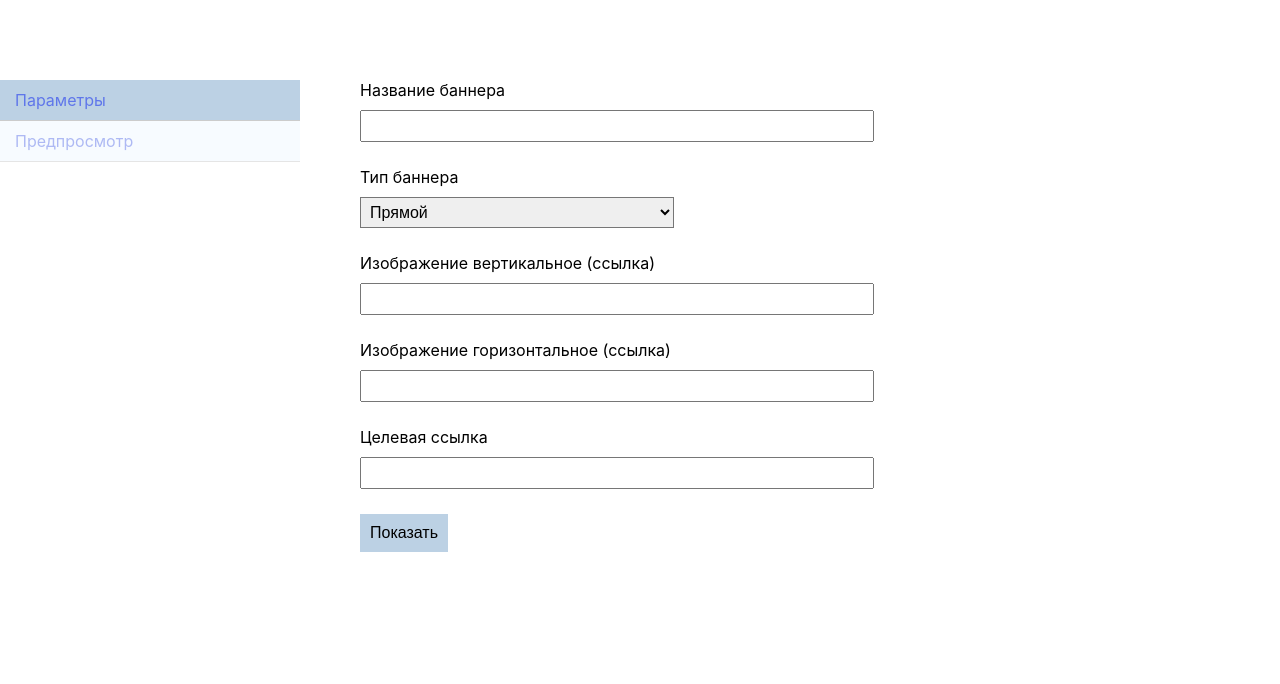
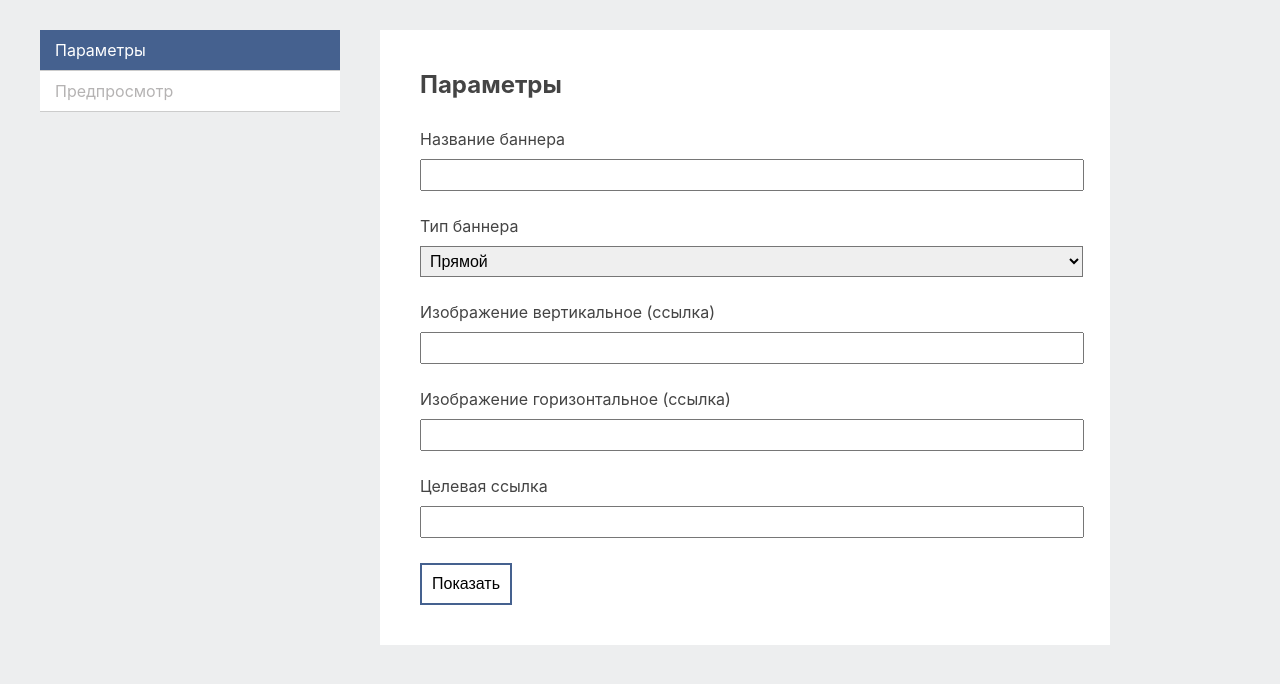
Before and after one commit to elmiraibragimova/quiet-media, a React app: page /params in a window 1280 px wide. Shown: the top 684 px of the page. Built offline with nearby package versions, Linux system fonts and the light colour scheme.

Commit message:
style app

```diff
--- a/src/components/App.js
+++ b/src/components/App.js
@@ -43,6 +43,7 @@ class App extends Component {
         </aside>
         <main className="layout__content">
           <section id="params" className="screen">
+            <h2 className="screen__title">Параметры</h2>
             <Form
               banner={this.state.currentBanner}
               updateBanner={this.updateBanner}
@@ -50,11 +51,16 @@ class App extends Component {
             />
           </section>
 
-          <section id="preview" className="screen">
-            {this.isPreviewAvailable() && (
-              <Banner banner={this.state.savedBanner} />
-            )}
-          </section>
+          {this.isPreviewAvailable() && (
+            <section id="preview" className="screen">
+              <>
+                <h2 className="screen__title">Предпросмотр</h2>
+                <div className="screen__container">
+                  <Banner banner={this.state.savedBanner} />
+                </div>
+              </>
+            </section>
+          )}
         </main>
       </section>
     )
--- a/src/css/main.css
+++ b/src/css/main.css
@@ -5,16 +5,18 @@ body {
     sans-serif;
   -webkit-font-smoothing: antialiased;
   -moz-osx-font-smoothing: grayscale;
+  background-color: #edeeef;
+  color: #444;
 }
 
 a {
   text-decoration: none;
-  color: #5f76ea;
+  color: #45618f;
   transition: color 0.3s;
 }
 
 a:hover {
-  color: #485cc3;
+  color: #1d1d1d;
 }
 
 ul {
@@ -26,20 +28,22 @@ ul {
 
 .layout {
   display: grid;
-  grid-template-columns: minmax(auto, 300px) 1fr;
-  grid-template-rows: 80px auto;
-  grid-column-gap: 30px;
+  grid-template-columns: 30px minmax(auto, 300px) 1fr;
+  grid-column-gap: 10px;
+  height: 100vh;
+  padding-top: 30px;
 }
 
 .layout__sidebar {
-  grid-row: 2;
+  grid-column: 2;
 }
 
 .layout__content {
-  grid-row: 2;
+  grid-column: 3;
   padding-bottom: 100px;
   padding-left: 30px;
   padding-right: 30px;
+  overflow: auto;
 }
 
 .menu__item a {
@@ -49,15 +53,17 @@ ul {
   padding-top: 10px;
   padding-bottom: 10px;
   border-bottom: 1px solid #ccc;
-  background-color: aliceblue;
+  background-color: #fff;
 }
 
 .menu__item a.active {
-  background-color: #bcd1e4;
+  background-color: #45618f;
+  color: #fff;
 }
 
 .menu__item a.disabled {
-  opacity: 0.5;
+  background-color: #fff;
+  color: #b5b3b3;
   pointer-events: none;
 }
 
@@ -74,13 +80,12 @@ label {
 input {
   padding: 5px;
   width: 100%;
-  max-width: 500px;
   font-size: 16px;
 }
 
 select {
   font-size: 16px;
-  width: 314px;
+  width: 102%;
   padding: 5px;
   border-radius: 0;
 }
@@ -88,7 +93,8 @@ select {
 .button {
   font-size: 16px;
   border: none;
-  background-color: #bcd1e4;
+  background-color: transparent;
+  border: 2px solid #45618f;
   padding-top: 10px;
   padding-bottom: 10px;
   padding-left: 10px;
@@ -98,18 +104,37 @@ select {
 }
 
 .button:hover {
-  background-color: #9cbcd8;
+  background-color: #45618f;
+  color: #fff;
+}
+
+.screen {
+  padding: 40px;
+}
+
+.screen {
+  max-width: 650px;
+  background-color: #fff;
 }
 
 .screen + .screen {
   margin-top: 50px;
 }
 
+.screen__title {
+  margin-bottom: 30px;
+  margin-top: 0;
+}
+
+.screen__container {
+  text-align: center;
+}
 
 .banner {
   position: relative;
   border: 1px solid;
   display: inline-block;
+  text-align: left;
 }
 
 .banner img {
@@ -137,12 +162,17 @@ select {
 
 .banner__button {
   border: none;
-  background-color: #bcd1e4;
+  background-color: #000;
+  color: #fff;
   padding-top: 5px;
   padding-bottom: 5px;
   padding-left: 10px;
   padding-right: 10px;
   cursor: pointer;
+}
+
+.banner__button:hover {
+  color: #fff;
 }
 
 .banner__title p {
```
